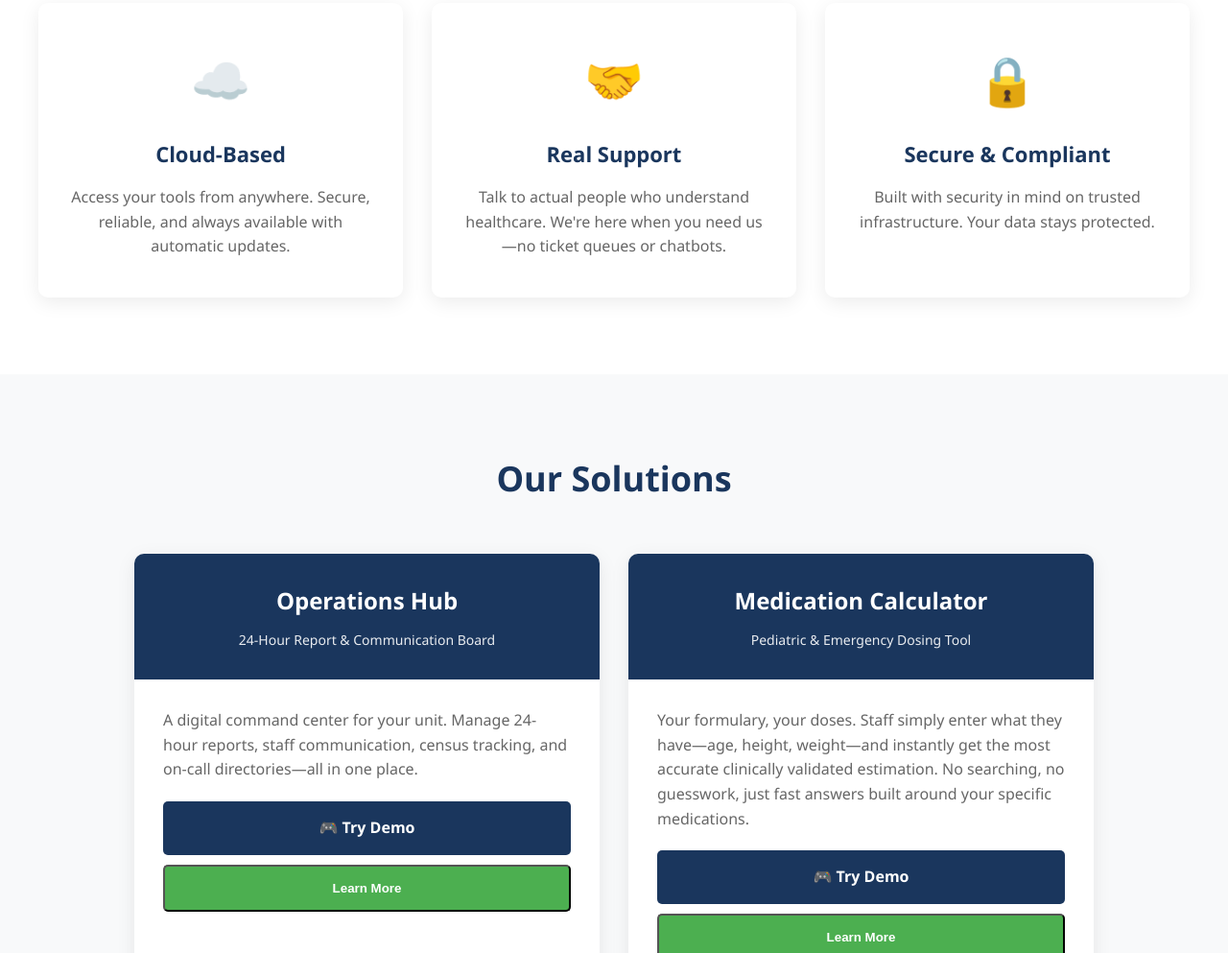
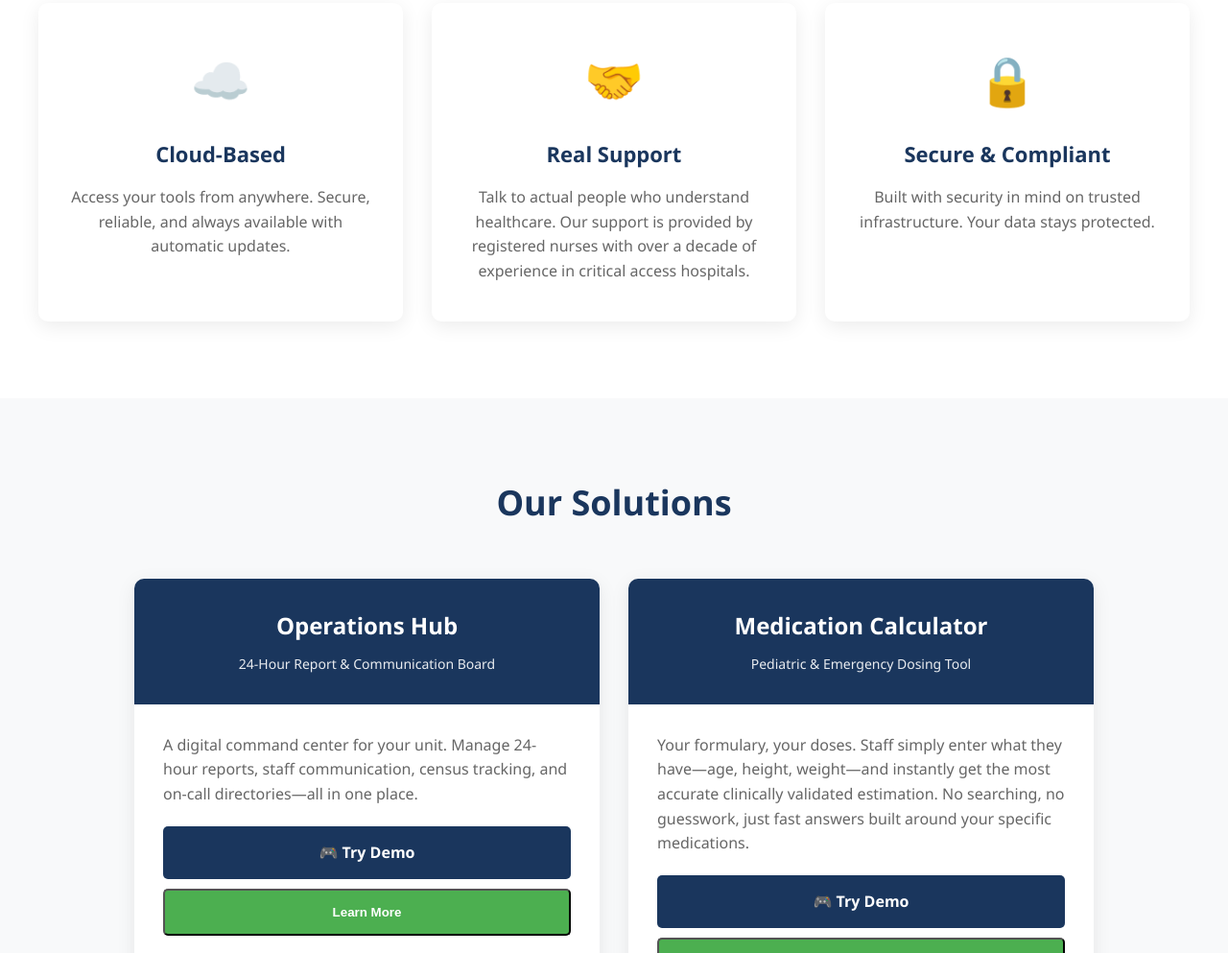
Before and after one commit to naemedical/naemedsolutions-website, a plain HTML site: page index.html in a window 1280 px wide. Shown: the part 1813-2806 px from the top of the page at 96% size. Drawn offline with Linux system fonts and the light colour scheme.

Commit message:
Update index.html

```diff
--- a/index.html
+++ b/index.html
@@ -680,7 +680,7 @@
                 <div class="feature-card">
                     <div class="feature-icon">🤝</div>
                     <h3>Real Support</h3>
-                    <p>Talk to actual people who understand healthcare. We're here when you need us—no ticket queues or chatbots.</p>
+                    <p>Talk to actual people who understand healthcare. Our support is provided by registered nurses with over a decade of experience in critical access hospitals.</p>
                 </div>
                 <div class="feature-card">
                     <div class="feature-icon">🔒</div>
```
